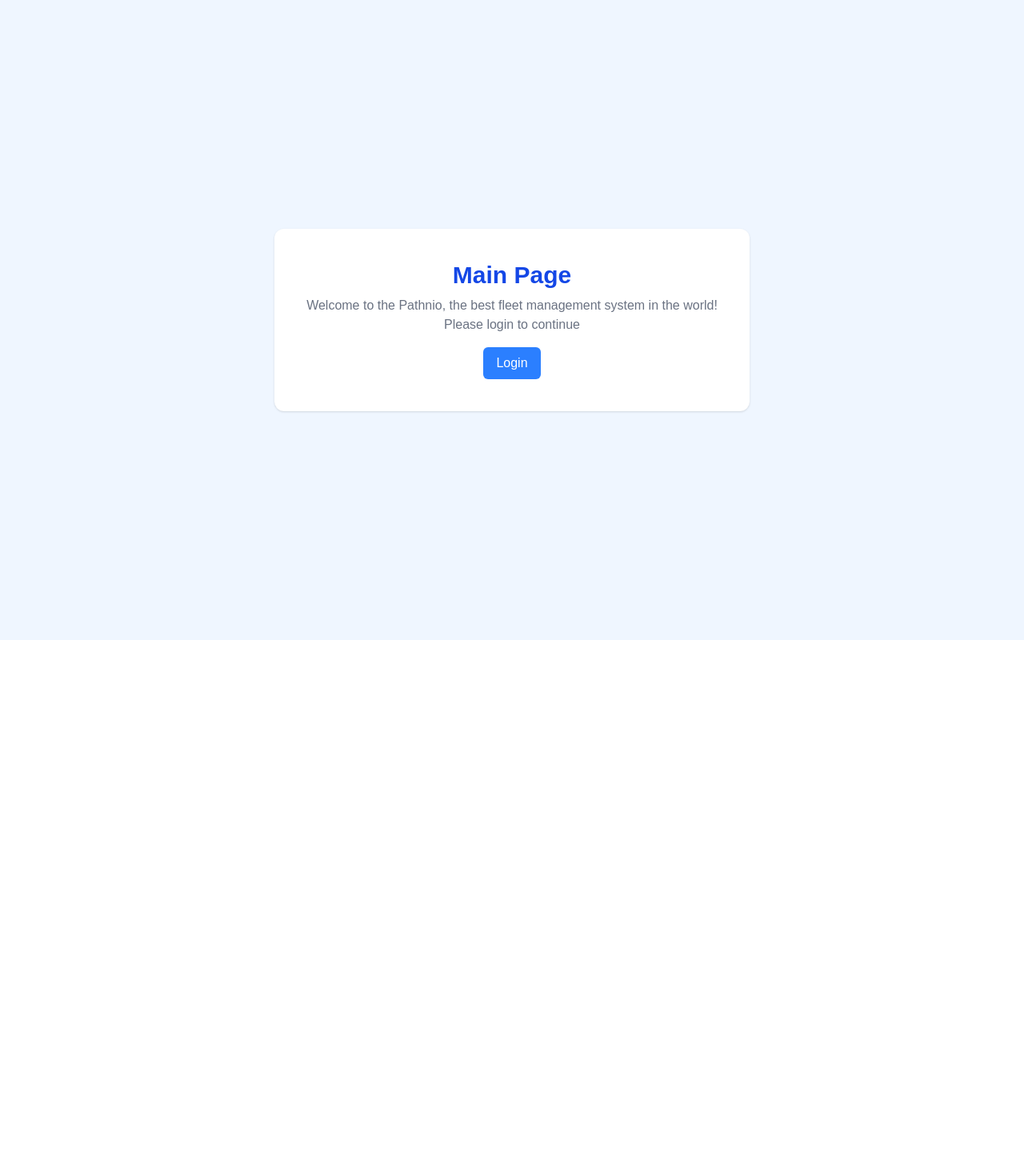
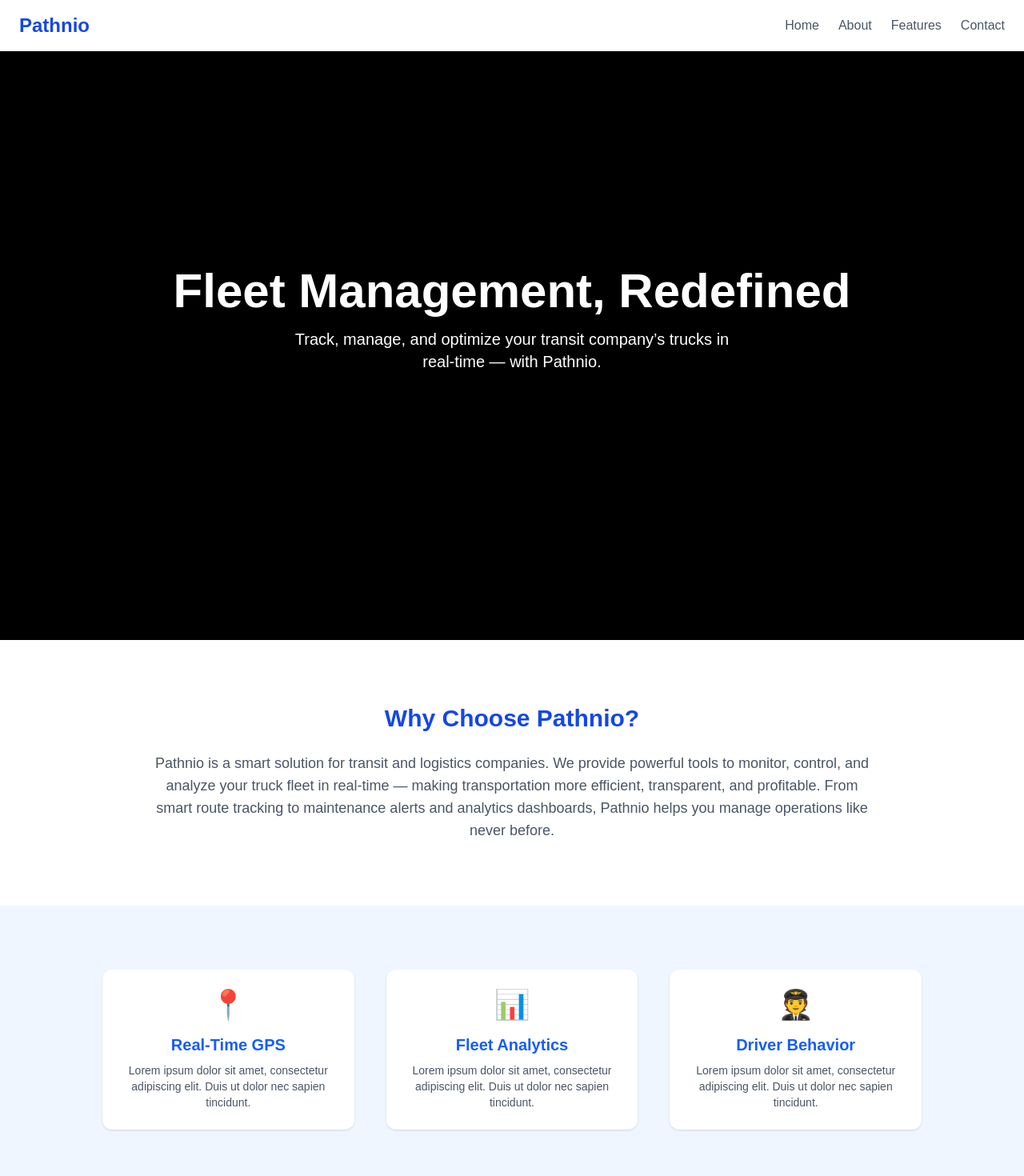
Before and after one commit to azizollahpayandeh/Pathnio, a Next.js app in the folder frontend/: page / in a window 1280 px wide. Shown: the top 1470 px of the page at 80% size. Before the commit the page ends 800 px from the top, so only its background shows below. Built offline with nearby package versions, Linux system fonts and the light colour scheme.

Commit message:
Landing Test

```diff
--- a/frontend/src/app/LandingPage/Landing.tsx
+++ /dev/null
@@ -1,50 +0,0 @@
-import React, { useEffect, useState } from 'react';
-
-export default function Landing() {
-  const [animate, setAnimate] = useState(false);
-
-  useEffect(() => {
-    setAnimate(true);
-  }, []);
-
-  return (
-    <div className="min-h-screen flex flex-col bg-gradient-to-b from-white to-gray-100">
-      {/* Background Video Section */}
-      <section className="relative w-full h-[60vh] bg-black">
-        {/* اینجا ویدیو بزنی */}
-        {/* <video autoPlay loop muted className="w-full h-full object-cover">
-          <source src="/your-video.mp4" type="video/mp4" />
-        </video> */}
-        <div className="absolute inset-0 bg-black bg-opacity-40"></div>
-
-        {/* Header */}
-        <header className="absolute inset-0 flex items-center justify-center">
-          <h1
-            className={`text-5xl font-bold text-gray-700 text-center max-w-4xl px-4
-              transition-transform duration-700 ease-in-out
-              ${animate ? 'opacity-100 scale-100' : 'opacity-0 scale-90'}`}
-          >
-            خوش آمدید به شرکت ما – پیشرو در نوآوری و کیفیت
-          </h1>
-        </header>
-      </section>
-
-      {/* About Section */}
-      <section className="py-16 px-6 max-w-5xl mx-auto text-gray-800 text-center">
-        <h2 className="text-3xl font-semibold mb-6 text-gray-700">درباره ما</h2>
-        <p className="text-lg leading-relaxed">
-          شرکت ما با سال‌ها تجربه در زمینه فناوری و ارائه خدمات حرفه‌ای،
-          همواره در تلاش است تا بهترین راه‌حل‌ها را برای مشتریان خود فراهم کند.
-          ما با بهره‌گیری از تیم متخصص و فناوری‌های روز دنیا، به رشد و توسعه پایدار می‌اندیشیم.
-        </p>
-      </section>
-
-      {/* Footer */}
-      <footer className="bg-gray-100 py-8 text-center text-gray-600 text-sm mt-auto">
-        <p>
-          © ۲۰۲۵ شرکت ما. تمام حقوق محفوظ است. این یک متن توضیح خیالی برای بخش فوتر است که می‌تواند شامل اطلاعات تماس، لینک‌های مهم یا شعار شرکت باشد.
-        </p>
-      </footer>
-    </div>
-  );
-}
--- a/frontend/src/app/page.tsx
+++ b/frontend/src/app/page.tsx
@@ -1,15 +1,97 @@
 "use client";
-import { useRouter } from "next/navigation";
+
+import { useEffect, useState } from "react";
+
 export default function HomePage() {
-  const router = useRouter();
+  const [showContent, setShowContent] = useState(false);
+
+  useEffect(() => {
+    const handleScroll = () => {
+      if (window.scrollY > 100) setShowContent(true);
+    };
+    window.addEventListener("scroll", handleScroll);
+    return () => window.removeEventListener("scroll", handleScroll);
+  }, []);
+
   return (
-    <div className="flex items-center justify-center min-h-screen bg-blue-50">
-      <div className="bg-white rounded-xl shadow p-10 text-center">
-        <h1 className="text-3xl font-bold text-blue-700 mb-2">Main Page</h1>
-        <p className="text-gray-500">Welcome to the Pathnio, the best fleet management system in the world!</p>
-        <p className="text-gray-500">Please login to continue</p>
-        <button className="bg-blue-500 text-white px-4 py-2 rounded-md mt-4 cursor-pointer" onClick={() => router.push("/login")}>Login</button>
-      </div>
+    <div className="text-gray-700">
+      {/* Header / Navbar */}
+      <header className="fixed top-0 w-full z-50 bg-white shadow-sm">
+        <div className="container mx-auto px-6 py-4 flex justify-between items-center">
+          <h1 className="text-2xl font-bold text-blue-700">Pathnio</h1>
+          <nav className="space-x-6 text-gray-600 font-medium">
+            <a href="#" className="hover:text-blue-500 transition duration-300">Home</a>
+            <a href="#about" className="hover:text-blue-500 transition duration-300">About</a>
+            <a href="#features" className="hover:text-blue-500 transition duration-300">Features</a>
+            <a href="#contact" className="hover:text-blue-500 transition duration-300">Contact</a>
+          </nav>
+        </div>
+      </header>
+
+      {/* Hero Section */}
+      <section className="relative h-screen flex items-center justify-center">
+        {/* Video background placeholder */}
+        <div className="absolute inset-0 bg-black">
+          {/* You can replace this div with a <video> tag later */}
+          <div className="w-full h-full bg-black opacity-60" />
+        </div>
+        <div className="relative text-center z-10 text-white transition-all duration-1000 ease-out">
+          <h2 className="text-4xl md:text-6xl font-bold mb-4">Fleet Management, Redefined</h2>
+          <p className="text-xl max-w-xl mx-auto">
+            Track, manage, and optimize your transit company’s trucks in real-time — with Pathnio.
+          </p>
+        </div>
+      </section>
+
+      {/* Scroll-down Content (Slow reveal) */}
+      <section id="about" className="bg-white py-20 px-6 md:px-20">
+        <div
+          className={`max-w-4xl mx-auto text-center transform transition-opacity duration-1000 ${
+            showContent ? "opacity-100 translate-y-0" : "opacity-0 translate-y-10"
+          }`}
+        >
+          <h3 className="text-3xl font-bold text-blue-700 mb-6">Why Choose Pathnio?</h3>
+          <p className="text-lg text-gray-600">
+            Pathnio is a smart solution for transit and logistics companies. We provide powerful tools to monitor, control, and analyze your truck fleet in real-time — making transportation more efficient, transparent, and profitable.
+            From smart route tracking to maintenance alerts and analytics dashboards, Pathnio helps you manage operations like never before.
+          </p>
+        </div>
+      </section>
+
+      {/* Features Section */}
+      <section id="features" className="bg-blue-50 py-20 px-6 md:px-20">
+        <div className="max-w-5xl mx-auto grid md:grid-cols-3 gap-10 text-center">
+          {[
+            { title: "Real-Time GPS", icon: "📍" },
+            { title: "Fleet Analytics", icon: "📊" },
+            { title: "Driver Behavior", icon: "🧑‍✈️" },
+          ].map((f, i) => (
+            <div
+              key={i}
+              className="bg-white rounded-xl shadow p-6 transform transition duration-700 hover:-translate-y-1"
+            >
+              <div className="text-4xl mb-4">{f.icon}</div>
+              <h4 className="text-xl font-bold text-blue-600 mb-2">{f.title}</h4>
+              <p className="text-gray-600 text-sm">
+                Lorem ipsum dolor sit amet, consectetur adipiscing elit. Duis ut dolor nec sapien tincidunt.
+              </p>
+            </div>
+          ))}
+        </div>
+      </section>
+
+      {/* Footer */}
+      <footer id="contact" className="bg-blue-800 text-white py-10 px-6">
+        <div className="max-w-4xl mx-auto text-center">
+          <h5 className="text-2xl font-semibold mb-4">Get in Touch</h5>
+          <p className="mb-2">
+            For business inquiries, partnership proposals, or general questions, feel free to contact our team.
+          </p>
+          <p className="text-sm text-gray-300">
+            This is a fictional project by Pathnio Inc. for modern fleet management solutions.
+          </p>
+        </div>
+      </footer>
     </div>
   );
 }
--- /dev/null
+++ b/package.json
@@ -0,0 +1,5 @@
+{
+  "dependencies": {
+    "framer-motion": "^12.23.0"
+  }
+}
```
Also changed, not shown: 1 other file (tests, documents, lock files or other folders).
